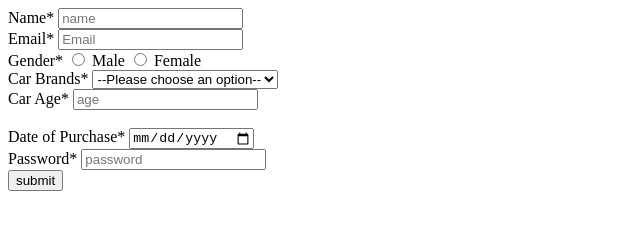
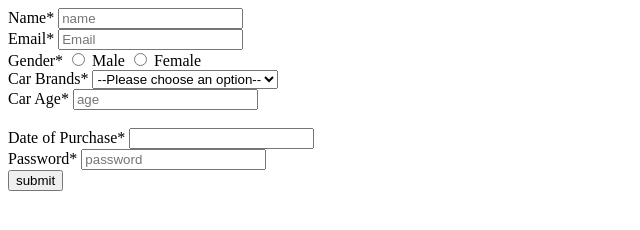
Before and after one commit to acciojob/car-insurance-form-Ashwinirani1433, a website: page main.html in a window 1280 px wide. Shown: the whole page, without its empty margins (0-640 px from the left). Drawn offline with Linux system fonts and the light colour scheme.

Commit message:
created a submission

```diff
--- a/main.html
+++ b/main.html
@@ -32,8 +32,8 @@
 		<label for="carage">Car Age*</label>
 		<input type="number" id="age" placeholder="age" required><br>
          <br>
-		<label for="date">Date of Purchase*</label>
-		<input type="date" id="dob" required><br>
+		<label for="dop">Date of Purchase*</label>
+		<input type="dop" id="dob" required><br>
 
 		<label for="password">Password*</label>
 		<input type="password" name="password" id="password" placeholder="password" required>
```
